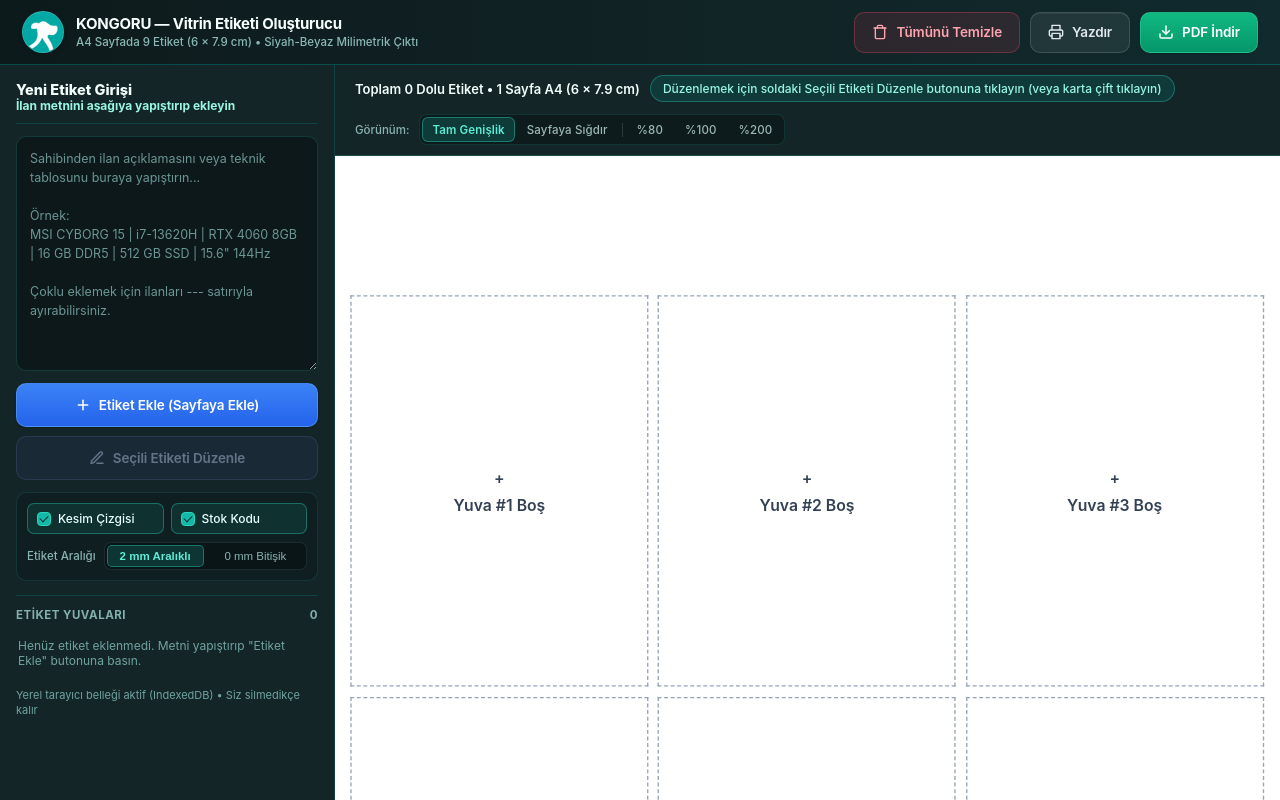
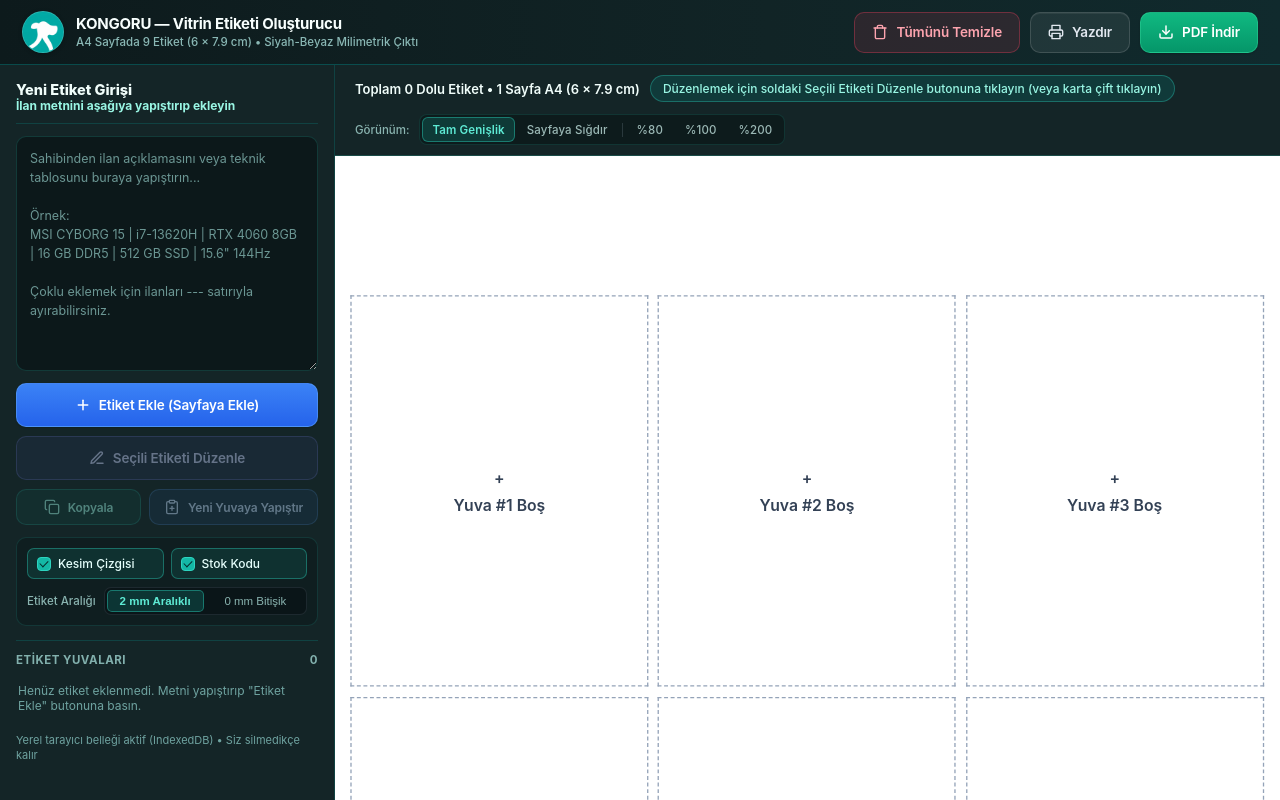
Before and after one commit to MustafaG07/etiket, a React (Vite) app: page / in a window 1280 px wide. Built offline with nearby package versions, Linux system fonts and the light colour scheme.

Commit message:
Add label copy and paste to new slot with buttons and Ctrl/Cmd+C/V

```diff
--- a/src/App.tsx
+++ b/src/App.tsx
@@ -35,6 +35,13 @@ function readInputValue(id: string): string | null {
   return el ? el.value : null;
 }
 
+function cloneLabelEntry(entry: LabelEntry): LabelEntry {
+  return {
+    rawText: entry.rawText,
+    overrides: entry.overrides ? JSON.parse(JSON.stringify(entry.overrides)) : undefined,
+  };
+}
+
 export function App() {
   const initialSync = useRef(loadPersistedStateSync());
   const [state, setState] = useState<AppState>(initialSync.current.state);
@@ -58,6 +65,9 @@ export function App() {
   const [toasts, setToasts] = useState<ToastMessage[]>([]);
   const [isBusy, setIsBusy] = useState(false);
   const [printPageUrls, setPrintPageUrls] = useState<string[]>([]);
+  const [copiedLabel, setCopiedLabel] = useState<LabelEntry | null>(null);
+  const copiedLabelRef = useRef<LabelEntry | null>(null);
+  copiedLabelRef.current = copiedLabel;
 
   const showToast = useCallback((message: string, type: ToastMessage["type"] = "info") => {
     const id = Date.now() + Math.floor(Math.random() * 10000);
@@ -217,6 +227,71 @@ export function App() {
     },
     [commitState, showToast]
   );
+
+  const copyLabelSlot = useCallback(
+    (index?: number) => {
+      const cur = stateRef.current;
+      if (cur.labels.length === 0) {
+        showToast("Kopyalanacak etiket bulunamadı.", "error");
+        return;
+      }
+      const idx =
+        typeof index === "number"
+          ? Math.max(0, Math.min(index, cur.labels.length - 1))
+          : cur.selectedIndex;
+      const entry = cur.labels[idx];
+      if (!entry) return;
+      const cloned = cloneLabelEntry(entry);
+      copiedLabelRef.current = cloned;
+      setCopiedLabel(cloned);
+      showToast(`Yuva #${idx + 1} kopyalandı.`, "success");
+    },
+    [showToast]
+  );
+
+  const pasteCopiedLabel = useCallback(() => {
+    const src = copiedLabelRef.current;
+    if (!src) {
+      showToast("Önce bir etiket kopyalayın.", "error");
+      return;
+    }
+    const cur = stateRef.current;
+    const cloned = cloneLabelEntry(src);
+    const nextLabels = [...cur.labels, cloned];
+    const nextIdx = nextLabels.length - 1;
+    commitState({
+      ...cur,
+      labels: nextLabels,
+      selectedIndex: nextIdx,
+    });
+    showToast(`Kopyalanan etiket Yuva #${nextIdx + 1} olarak yapıştırıldı.`, "success");
+  }, [commitState, showToast]);
+
+  useEffect(() => {
+    const onKeyDown = (e: KeyboardEvent) => {
+      if (editModalOpenRef.current) return;
+      if (!(e.metaKey || e.ctrlKey) || e.altKey || e.shiftKey) return;
+      const active = document.activeElement;
+      const tag = active ? active.tagName.toLowerCase() : "";
+      if (tag === "input" || tag === "textarea" || tag === "select") return;
+      if (window.getSelection()?.toString()) return;
+
+      const key = e.key.toLowerCase();
+      if (key === "c") {
+        if (stateRef.current.labels.length > 0) {
+          e.preventDefault();
+          copyLabelSlot();
+        }
+      } else if (key === "v") {
+        if (copiedLabelRef.current) {
+          e.preventDefault();
+          pasteCopiedLabel();
+        }
+      }
+    };
+    window.addEventListener("keydown", onKeyDown);
+    return () => window.removeEventListener("keydown", onKeyDown);
+  }, [copyLabelSlot, pasteCopiedLabel]);
 
   const clearAllLabels = useCallback(() => {
     const cur = stateRef.current;
@@ -502,12 +577,15 @@ export function App() {
           adInputRef={adInputRef}
           initialDraftText={draftText}
           dbStatusText={dbStatusText}
+          hasCopiedLabel={Boolean(copiedLabel)}
           onDraftChange={(val) => {
             setDraftText(val);
             saveDraftInput(val);
           }}
           onEditSelectedSlot={editSelectedSlot}
           onResetSelectedOverrides={resetSelectedOverrides}
+          onCopyLabel={copyLabelSlot}
+          onPasteCopiedLabel={pasteCopiedLabel}
           onSelectLabel={selectLabel}
           onMoveLabelSlot={moveLabelSlot}
           onDeleteSlot={deleteSelectedSlot}
@@ -518,9 +596,11 @@ export function App() {
           labels={state.labels}
           selectedIndex={state.selectedIndex}
           settings={state.settings}
+          hasCopiedLabel={Boolean(copiedLabel)}
           onSelectLabel={selectLabel}
           onOpenEditModal={(idx) => openEditModal(idx)}
           onFocusAddInput={() => adInputRef.current?.focus()}
+          onPasteCopiedLabel={pasteCopiedLabel}
           onSetZoom={setZoom}
         />
       </div>
--- a/src/components/PreviewArea.tsx
+++ b/src/components/PreviewArea.tsx
@@ -7,9 +7,11 @@ interface PreviewAreaProps {
   labels: LabelEntry[];
   selectedIndex: number;
   settings: AppSettings;
+  hasCopiedLabel: boolean;
   onSelectLabel: (index: number) => void;
   onOpenEditModal: (index: number) => void;
   onFocusAddInput: () => void;
+  onPasteCopiedLabel: () => void;
   onSetZoom: (zoom: ZoomSetting) => void;
 }
 
@@ -35,9 +37,11 @@ export function PreviewArea({
   labels,
   selectedIndex,
   settings,
+  hasCopiedLabel,
   onSelectLabel,
   onOpenEditModal,
   onFocusAddInput,
+  onPasteCopiedLabel,
   onSetZoom,
 }: PreviewAreaProps) {
   const viewportRef = useRef<HTMLDivElement | null>(null);
@@ -206,6 +210,18 @@ export function PreviewArea({
                           >
                             <div>+</div>
                             <div>Yuva #{slotPos + 1} Boş</div>
+                            {hasCopiedLabel ? (
+                              <button
+                                type="button"
+                                className="empty-paste-btn"
+                                onClick={(e) => {
+                                  e.stopPropagation();
+                                  onPasteCopiedLabel();
+                                }}
+                              >
+                                Kopyalananı Yapıştır
+                              </button>
+                            ) : null}
                           </div>
                         </div>
                       );
--- a/src/components/Sidebar.tsx
+++ b/src/components/Sidebar.tsx
@@ -9,9 +9,12 @@ interface SidebarProps {
   adInputRef: RefObject<HTMLTextAreaElement | null>;
   initialDraftText: string;
   dbStatusText: string;
+  hasCopiedLabel: boolean;
   onDraftChange: (val: string) => void;
   onEditSelectedSlot: () => void;
   onResetSelectedOverrides: () => void;
+  onCopyLabel: (index?: number) => void;
+  onPasteCopiedLabel: () => void;
   onSelectLabel: (index: number) => void;
   onMoveLabelSlot: (index: number, delta: -1 | 1) => void;
   onDeleteSlot: (index: number) => void;
@@ -25,9 +28,12 @@ export function Sidebar({
   adInputRef,
   initialDraftText,
   dbStatusText,
+  hasCopiedLabel,
   onDraftChange,
   onEditSelectedSlot,
   onResetSelectedOverrides,
+  onCopyLabel,
+  onPasteCopiedLabel,
   onSelectLabel,
   onMoveLabelSlot,
   onDeleteSlot,
@@ -101,6 +107,39 @@ export function Sidebar({
           </svg>
           Seçili Etiketi Düzenle
         </button>
+
+        <div className="sidebar-copy-row">
+          <button
+            type="button"
+            id="copySlotBtn"
+            className="btn btn-copy"
+            onClick={() => onCopyLabel()}
+            disabled={labels.length === 0}
+            title="Seçili etiketi tüm düzenlemeleriyle kopyalar (Ctrl/Cmd + C)"
+          >
+            <svg viewBox="0 0 24 24" fill="none" stroke="currentColor" strokeWidth="2" strokeLinecap="round" strokeLinejoin="round">
+              <rect width="14" height="14" x="8" y="8" rx="2" ry="2" />
+              <path d="M4 16c-1.1 0-2-.9-2-2V4c0-1.1.9-2 2-2h10c1.1 0 2 .9 2 2" />
+            </svg>
+            Kopyala
+          </button>
+          <button
+            type="button"
+            id="pasteSlotBtn"
+            className="btn btn-paste"
+            onClick={onPasteCopiedLabel}
+            disabled={!hasCopiedLabel}
+            title="Kopyalanan etiketi yeni yuvaya yapıştırır (Ctrl/Cmd + V)"
+          >
+            <svg viewBox="0 0 24 24" fill="none" stroke="currentColor" strokeWidth="2" strokeLinecap="round" strokeLinejoin="round">
+              <rect width="8" height="4" x="8" y="2" rx="1" ry="1" />
+              <path d="M16 4h2a2 2 0 0 1 2 2v14a2 2 0 0 1-2 2H6a2 2 0 0 1-2-2V6a2 2 0 0 1 2-2h2" />
+              <path d="M12 11v6" />
+              <path d="M9 14h6" />
+            </svg>
+            Yeni Yuvaya Yapıştır
+          </button>
+        </div>
       </div>
 
       <div className="sidebar-settings-card">
@@ -190,6 +229,15 @@ export function Sidebar({
                       <button
                         type="button"
                         className="slot-move-btn"
+                        onClick={() => onCopyLabel(idx)}
+                        title="Bu etiketi kopyala"
+                        style={{ color: "#5eead4" }}
+                      >
+                        ⧉
+                      </button>
+                      <button
+                        type="button"
+                        className="slot-move-btn"
                         disabled={idx === 0}
                         onClick={() => onMoveLabelSlot(idx, -1)}
                         title="Yukarı taşı"
--- a/src/styles/app.css
+++ b/src/styles/app.css
@@ -415,6 +415,63 @@ body {
   font-weight: 600;
 }
 
+.sidebar-copy-row {
+  display: grid;
+  grid-template-columns: 1fr 1.35fr;
+  gap: 8px;
+}
+
+.sidebar-copy-row .btn {
+  min-height: 36px;
+  padding: 7px 10px;
+  font-size: 12px;
+  font-weight: 600;
+}
+
+.btn-copy {
+  background: rgba(20, 184, 166, 0.14);
+  color: #99f6e4;
+  border-color: rgba(45, 212, 191, 0.34);
+  box-shadow: none;
+}
+
+.btn-copy:hover:not(:disabled) {
+  background: rgba(20, 184, 166, 0.24);
+  color: #ffffff;
+  border-color: rgba(94, 234, 212, 0.58);
+  box-shadow: none;
+}
+
+.btn-paste {
+  background: rgba(59, 130, 246, 0.16);
+  color: #bfdbfe;
+  border-color: rgba(96, 165, 250, 0.36);
+  box-shadow: none;
+}
+
+.btn-paste:hover:not(:disabled) {
+  background: rgba(59, 130, 246, 0.28);
+  color: #ffffff;
+  border-color: rgba(147, 197, 253, 0.62);
+  box-shadow: none;
+}
+
+.empty-paste-btn {
+  margin-top: 4px;
+  padding: 3px 9px;
+  border-radius: 6px;
+  border: 0.3mm solid #0d9488;
+  background: #f0fdfa;
+  color: #0f766e;
+  font-size: 7.5pt;
+  font-weight: 700;
+  cursor: pointer;
+}
+
+.empty-paste-btn:hover {
+  background: #ccfbf1;
+}
+
 .sidebar-settings-card {
   display: flex;
   flex-direction: column;
```
